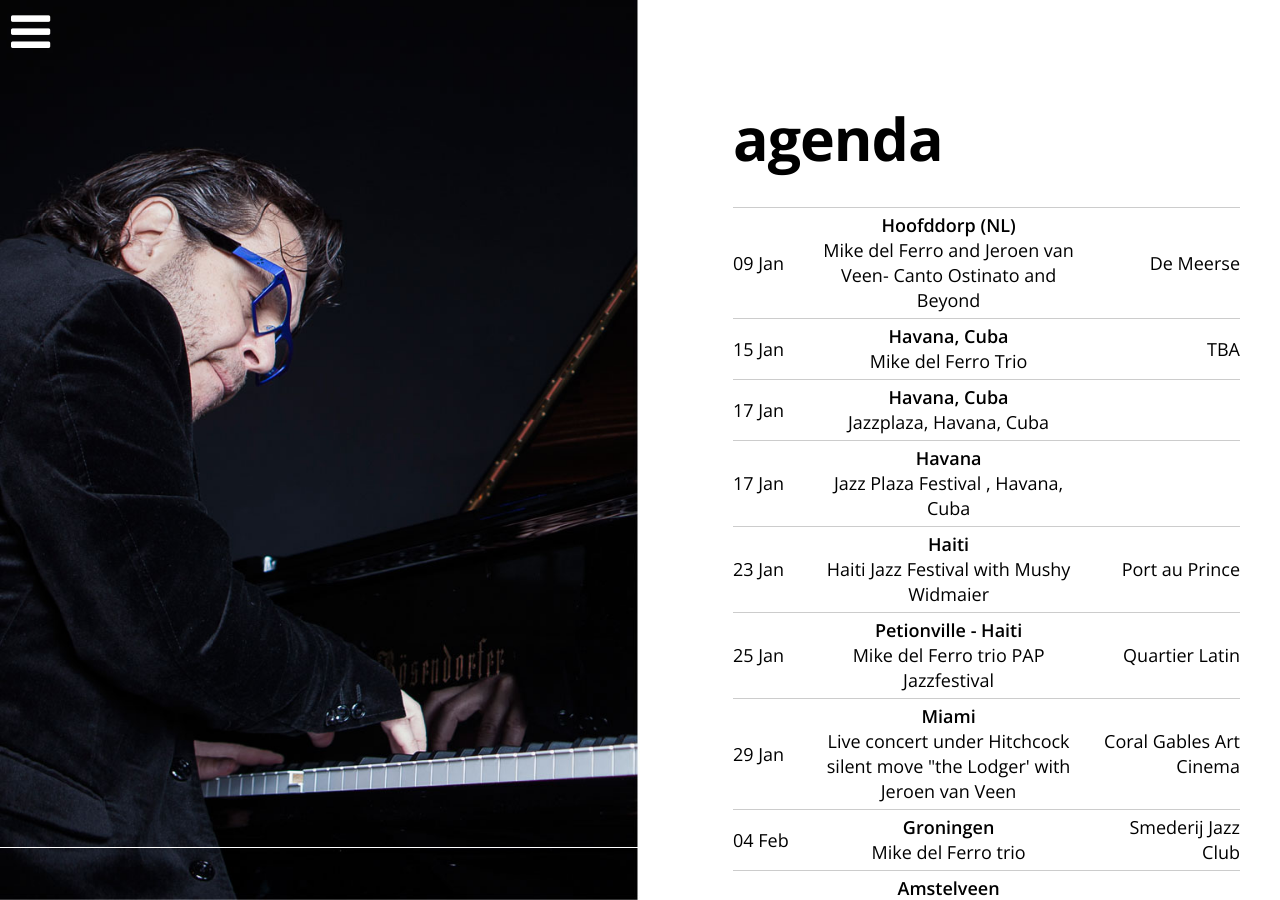
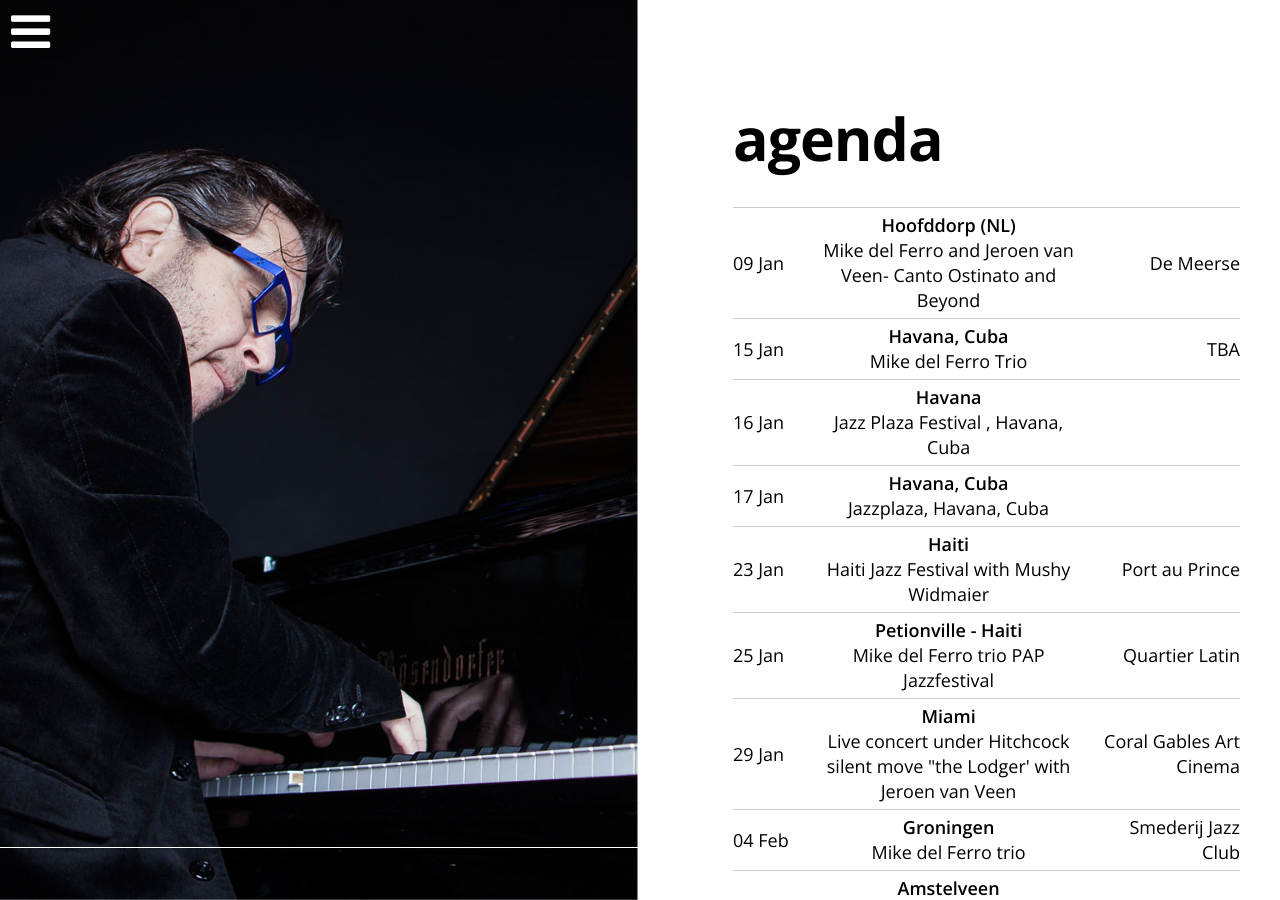
Before and after one commit to mikedelferro/website, a Jekyll site: the page built from agenda.html, in a window 1280 px wide and 900 px high. Built offline with Jekyll 4.4.1, drawn with Linux system fonts in a browser that asks for light colours; nearby versions of some CDN libraries.

Commit message:
Updated '_data/gigs.yml' via CloudCannon

```diff
--- a/_data/gigs.yml
+++ b/_data/gigs.yml
@@ -71,7 +71,7 @@ items:
     venue: Petionville - Haiti
     url: www.papjazzhaiti.org
   - title: 'Jazz Plaza Festival , Havana, Cuba'
-    date: 2020-01-17 18:00:00
+    date: 2020-01-16 18:00:00
     location:
     venue: Havana
     url:
```
